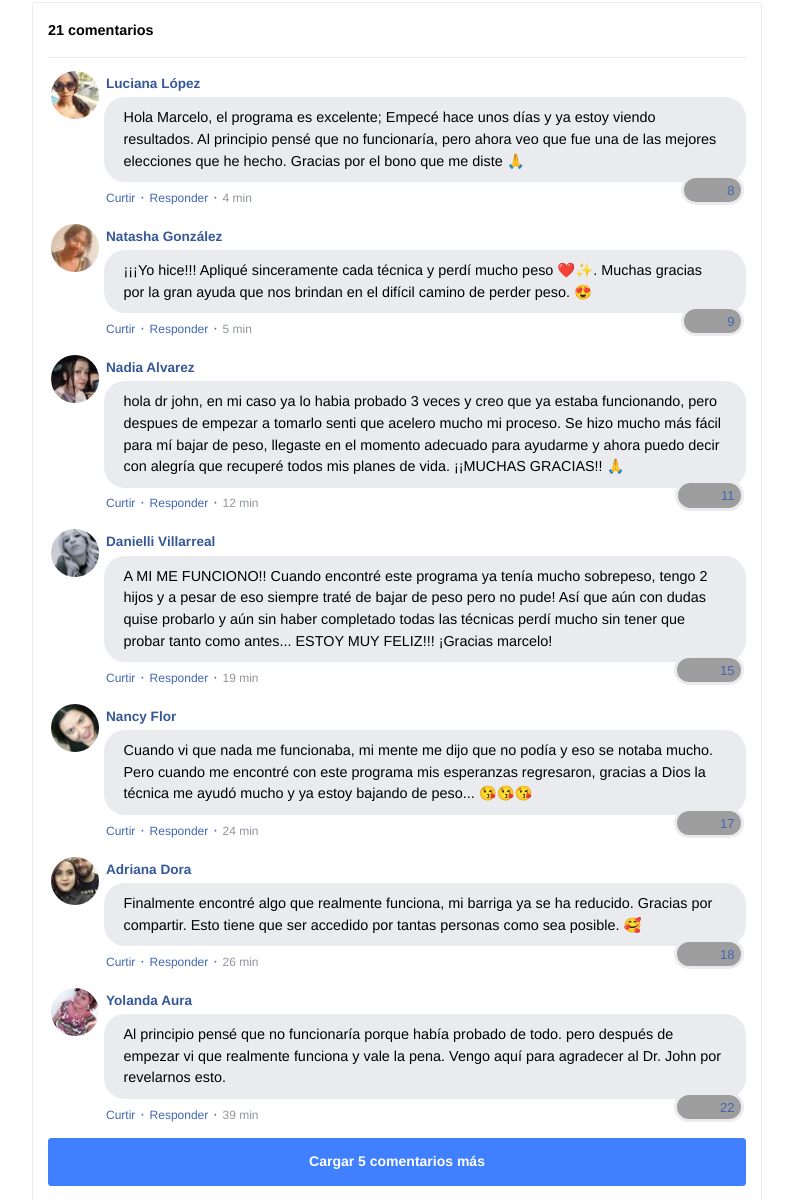
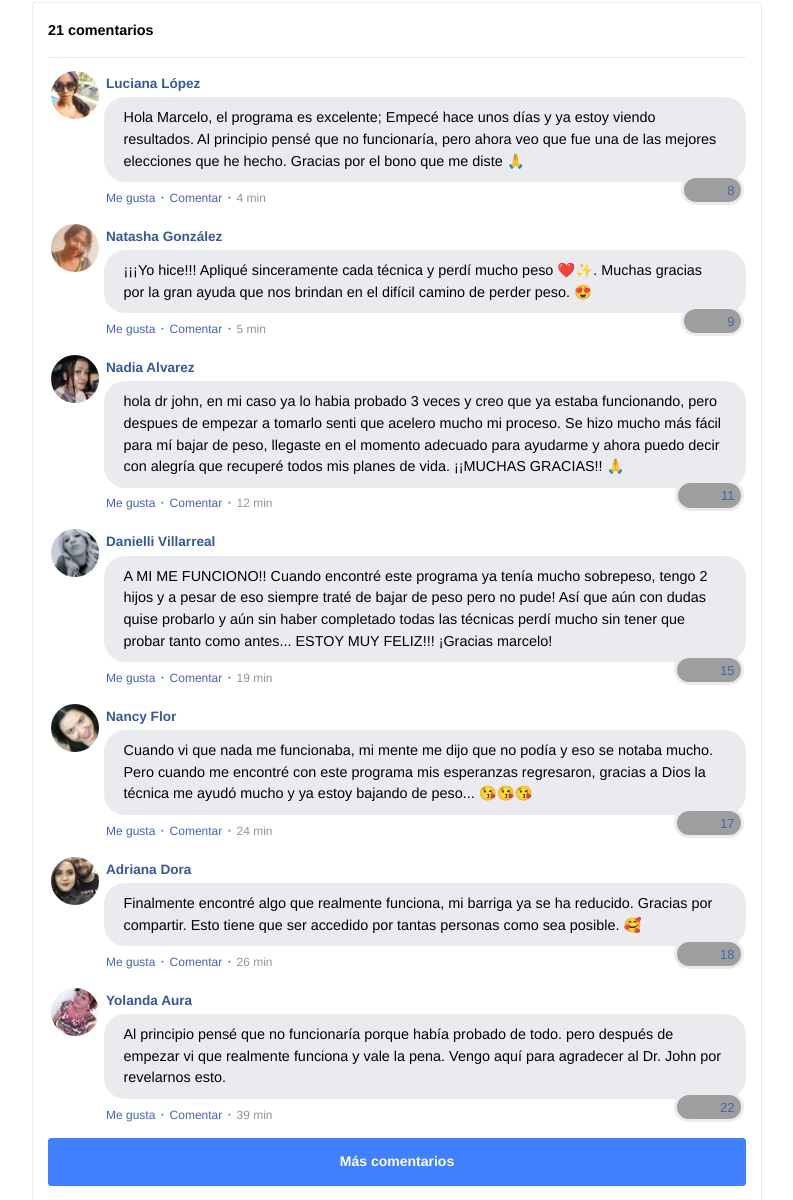
Before and after one commit to mayronanjos/vidasaludable1.xyz, a plain HTML site: page index.html in a window 1280 px wide. Shown: the part 817-2017 px from the top of the page, without its empty margins (243-1036 px from the left). Drawn offline with nearby package versions, Linux system fonts and the light colour scheme; no server answers; grey boxes are pictures that could not be loaded; a script that the page names is missing.

Commit message:
Update index.html

```diff
--- a/index.html
+++ b/index.html
@@ -130,9 +130,9 @@ src="https://www.facebook.com/tr?id=736648727549396&ev=PageView&noscript=1"
                     </tr>
                     <tr>
                       <td class="fb-comments-comment-actions">
-                        <like>Curtir</like>
+                        <like>Me gusta</like>
                         ·
-                        <reply>Responder</reply>
+                        <reply>Comentar</reply>
                         ·
                         <likes>8</likes>
 
@@ -159,9 +159,9 @@ src="https://www.facebook.com/tr?id=736648727549396&ev=PageView&noscript=1"
                     </tr>
                     <tr>
                       <td class="fb-comments-comment-actions">
-                        <like>Curtir</like>
+                        <like>Me gusta</like>
                         ·
-                        <reply>Responder</reply>
+                        <reply>Comentar</reply>
                         ·
                         <likes>9</likes>
 
@@ -188,9 +188,9 @@ src="https://www.facebook.com/tr?id=736648727549396&ev=PageView&noscript=1"
                     </tr>
                     <tr>
                       <td class="fb-comments-comment-actions">
-                        <like>Curtir</like>
+                        <like>Me gusta</like>
                         ·
-                        <reply>Responder</reply>
+                        <reply>Comentar</reply>
                         ·
                         <likes>11</likes>
 
@@ -217,9 +217,9 @@ src="https://www.facebook.com/tr?id=736648727549396&ev=PageView&noscript=1"
                     </tr>
                     <tr>
                       <td class="fb-comments-comment-actions">
-                        <like>Curtir</like>
+                        <like>Me gusta</like>
                         ·
-                        <reply>Responder</reply>
+                        <reply>Comentar</reply>
                         ·
                         <likes>15</likes>
 
@@ -246,9 +246,9 @@ src="https://www.facebook.com/tr?id=736648727549396&ev=PageView&noscript=1"
                     </tr>
                     <tr>
                       <td class="fb-comments-comment-actions">
-                        <like>Curtir</like>
+                        <like>Me gusta</like>
                         ·
-                        <reply>Responder</reply>
+                        <reply>Comentar</reply>
                         ·
                         <likes>17</likes>
 
@@ -275,9 +275,9 @@ src="https://www.facebook.com/tr?id=736648727549396&ev=PageView&noscript=1"
                     </tr>
                     <tr>
                       <td class="fb-comments-comment-actions">
-                        <like>Curtir</like>
+                        <like>Me gusta</like>
                         ·
-                        <reply>Responder</reply>
+                        <reply>Comentar</reply>
                         ·
                         <likes>18</likes>
 
@@ -305,9 +305,9 @@ src="https://www.facebook.com/tr?id=736648727549396&ev=PageView&noscript=1"
                     </tr>
                     <tr>
                       <td class="fb-comments-comment-actions">
-                        <like>Curtir</like>
+                        <like>Me gusta</like>
                         ·
-                        <reply>Responder</reply>
+                        <reply>Comentar</reply>
                         ·
                         <likes>22</likes>
 
@@ -317,7 +317,7 @@ src="https://www.facebook.com/tr?id=736648727549396&ev=PageView&noscript=1"
                   </tbody>
                 </table>
               </div>
-              <button class="fb-comments-loadmore" onclick="javascript:loadMore();">Cargar 5 comentarios más</button>
+              <button class="fb-comments-loadmore" onclick="javascript:loadMore();">Más comentarios</button>
               <div style="display:none" id="more">
                 <div class="fb-comments-wrapper">
                   <table class="fb-comments-comment" id="10">
@@ -337,9 +337,9 @@ src="https://www.facebook.com/tr?id=736648727549396&ev=PageView&noscript=1"
                       </tr>
                       <tr>
                         <td class="fb-comments-comment-actions">
-                          <like>Curtir</like>
+                          <like>Me gusta</like>
                           ·
-                          <reply>Responder</reply>
+                          <reply>Comentar</reply>
                           ·
                           <likes>41</likes>
 
@@ -367,9 +367,9 @@ src="https://www.facebook.com/tr?id=736648727549396&ev=PageView&noscript=1"
                       </tr>
                       <tr>
                         <td class="fb-comments-comment-actions">
-                          <like>Curtir</like>
+                          <like>Me gusta</like>
                           ·
-                          <reply>Responder</reply>
+                          <reply>Comentar</reply>
                           ·
                           <likes>40</likes>
 
@@ -397,9 +397,9 @@ src="https://www.facebook.com/tr?id=736648727549396&ev=PageView&noscript=1"
                       </tr>
                       <tr>
                         <td class="fb-comments-comment-actions">
-                          <like>Curtir</like>
+                          <like>Me gusta</like>
                           ·
-                          <reply>Responder</reply>
+                          <reply>Comentar</reply>
                           ·
                           <likes>47</likes>
 
@@ -426,9 +426,9 @@ src="https://www.facebook.com/tr?id=736648727549396&ev=PageView&noscript=1"
                       </tr>
                       <tr>
                         <td class="fb-comments-comment-actions">
-                          <like>Curtir</like>
+                          <like>Me gusta</like>
                           ·
-                          <reply>Responder</reply>
+                          <reply>Comentar</reply>
                           ·
                           <likes>50</likes>
 
@@ -456,9 +456,9 @@ src="https://www.facebook.com/tr?id=736648727549396&ev=PageView&noscript=1"
                       </tr>
                       <tr>
                         <td class="fb-comments-comment-actions">
-                          <like>Curtir</like>
+                          <like>Me gusta</like>
                           ·
-                          <reply>Responder</reply>
+                          <reply>Comentar</reply>
                           ·
                           <likes>66</likes>
 
```
